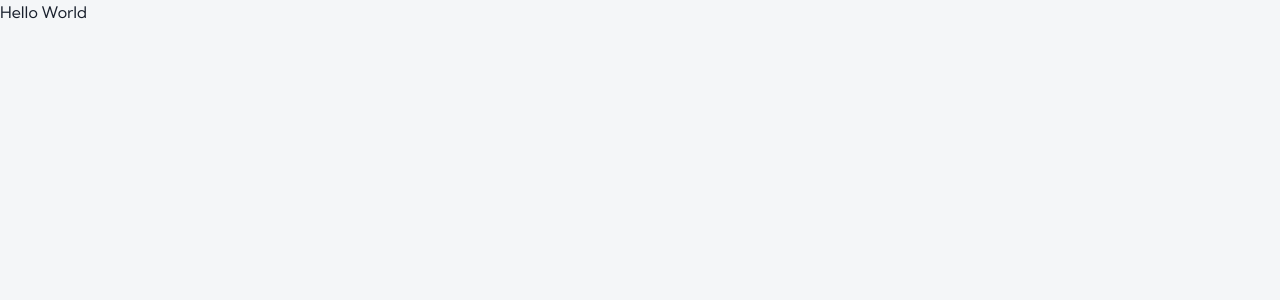
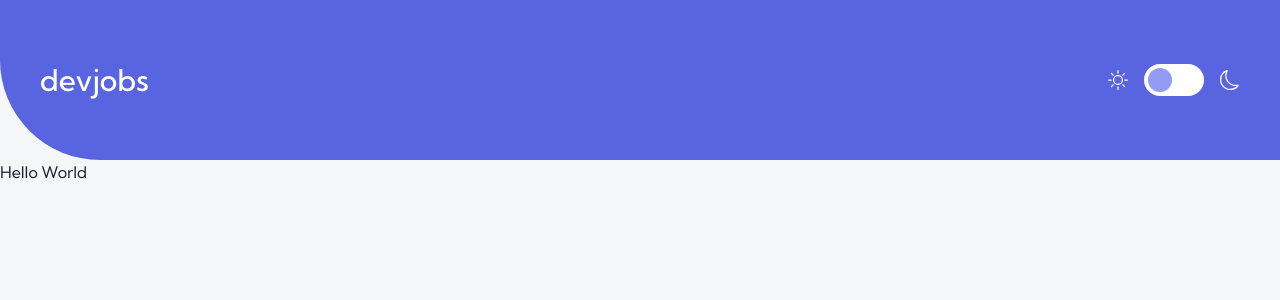
Before and after one commit to andrewsanc/devjobs-ts-nextjs, a Next.js app: page / in a window 1280 px wide. Shown: the top 300 px of the page. Built offline with nearby package versions, Linux system fonts and the light colour scheme.

Commit message:
feat. header component

```diff
--- a/app/layout.tsx
+++ b/app/layout.tsx
@@ -1,6 +1,7 @@
 import type { Metadata } from "next";
 import { Kumbh_Sans } from "next/font/google";
 import "./globals.css";
+import Header from "@/components/header";
 
 const kumbh = Kumbh_Sans({ subsets: ["latin"] });
 
@@ -16,7 +17,10 @@ export default function RootLayout({
 }) {
   return (
     <html lang='en'>
-      <body className={`${kumbh.className} bg-light-grey text-very-dark-blue`}>
+      <body
+        className={`${kumbh.className} bg-light-grey text-very-dark-blue relative h-[500px]`}
+      >
+        <Header />
         {children}
       </body>
     </html>
--- /dev/null
+++ b/components/header.tsx
@@ -0,0 +1,13 @@
+import { BsMoon, BsSun } from "react-icons/bs";
+import ThemeSwitch from "./theme-switch";
+
+export default function Header() {
+  return (
+    <header className='relative bg-violet w-full h-[160px] rounded-bl-[100px] p-10 flex items-center'>
+      <div className='flex w-full justify-between'>
+        <div className='text-3xl font-medium text-[#fff]'>devjobs</div>
+        <ThemeSwitch />
+      </div>
+    </header>
+  );
+}
--- /dev/null
+++ b/components/theme-switch.tsx
@@ -0,0 +1,40 @@
+"use client";
+
+import { useState } from "react";
+import { BsMoon, BsSun } from "react-icons/bs";
+
+export default function ThemeSwitch() {
+  const [isChecked, setIsChecked] = useState<boolean>(false);
+
+  const handleCheckboxChange = () => {
+    setIsChecked(!isChecked);
+  };
+
+  return (
+    <>
+      <label className='relative inline-flex cursor-pointer select-none items-center'>
+        <input
+          type='checkbox'
+          checked={isChecked}
+          onChange={handleCheckboxChange}
+          className='sr-only'
+        />
+        <span className='sm:text-xl text-2xl text-[#fff]'>
+          <BsSun />
+        </span>
+        <span
+          className={`slider mx-4 flex h-8 w-[60px] items-center rounded-full p-1 duration-200 bg-[#fff]`}
+        >
+          <span
+            className={`dot h-6 w-6 rounded-full bg-light-violet duration-200 ${
+              isChecked ? "translate-x-[28px]" : ""
+            }`}
+          ></span>
+        </span>
+        <span className='sm:text-xl text-2xl text-[#fff]'>
+          <BsMoon />
+        </span>
+      </label>
+    </>
+  );
+}
```
Also changed, not shown: package.json (+5 -4 lines), 1 other file (tests, documents, lock files or other folders).
